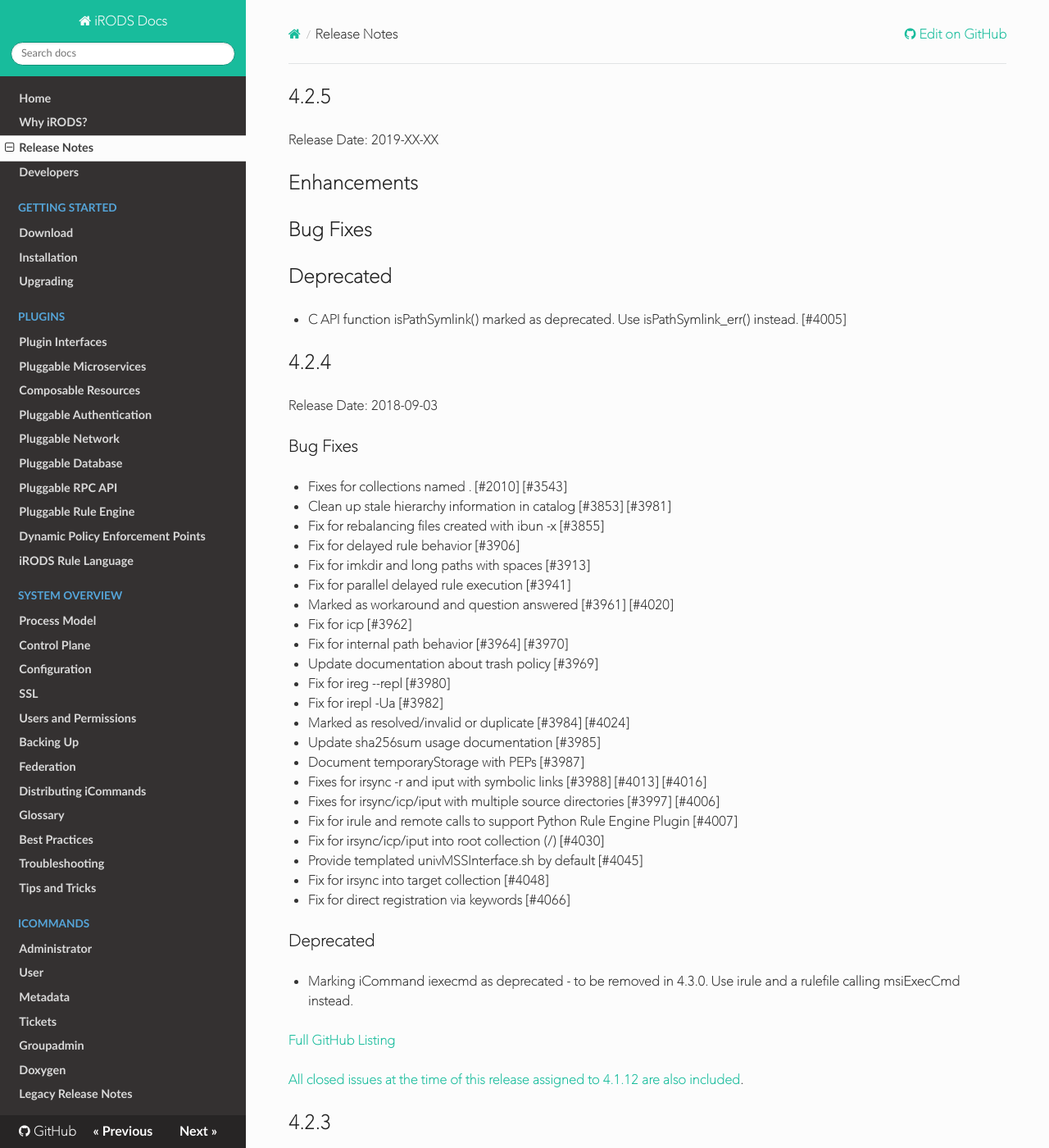
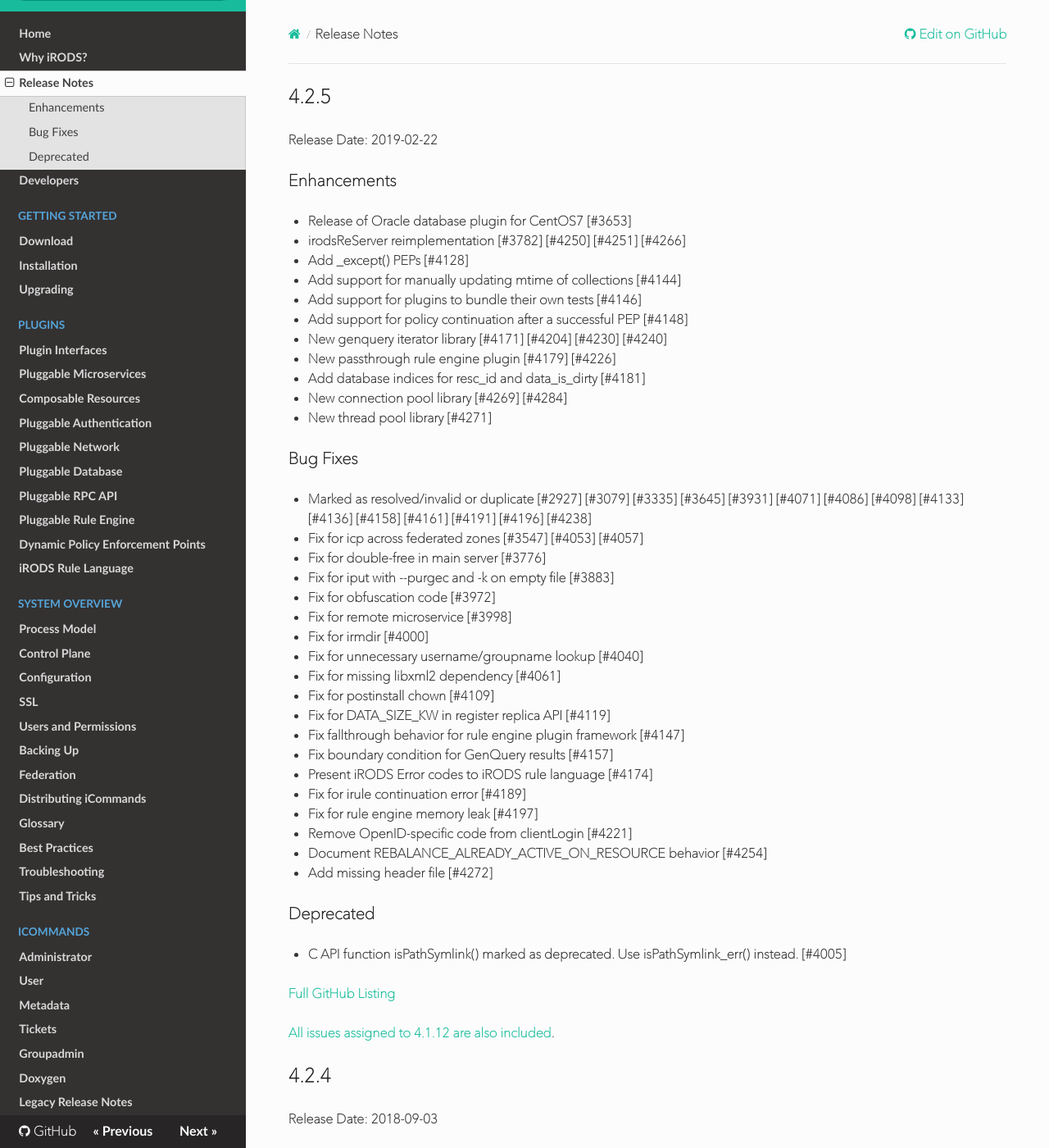
Before and after one commit to irods/irods_docs, an MkDocs documentation site: the page built from docs/release_notes.md, in a window 1280 px wide and 1400 px high. Shown: the whole window at 82% size. Built offline with MkDocs 1.6.1, drawn with Linux system fonts in a browser that asks for light colours; nearby versions of some CDN libraries; old or Windows-style settings are respelled for this version of MkDocs.

Commit message:
[irods/irods#4090] 4.2.5 release notes

```diff
--- a/docs/release_notes.md
+++ b/docs/release_notes.md
@@ -1,14 +1,78 @@
 ## 4.2.5
 
-Release Date: 2019-XX-XX
+Release Date: 2019-02-22
 
-## Enhancements
+### Enhancements
 
-## Bug Fixes
+ - Release of Oracle database plugin for CentOS7 [#3653]
 
-## Deprecated
+ - irodsReServer reimplementation [#3782] [#4250] [#4251] [#4266]
+
+ - Add _except() PEPs [#4128]
+
+ - Add support for manually updating mtime of collections [#4144]
+
+ - Add support for plugins to bundle their own tests [#4146]
+
+ - Add support for policy continuation after a successful PEP [#4148]
+
+ - New genquery iterator library [#4171] [#4204] [#4230] [#4240]
+
+ - New passthrough rule engine plugin [#4179] [#4226]
+
+ - Add database indices for resc_id and data_is_dirty [#4181]
+
+ - New connection pool library [#4269] [#4284]
+
+ - New thread pool library [#4271]
+
+### Bug Fixes
+
+ - Marked as resolved/invalid or duplicate [#2927] [#3079] [#3335] [#3645] [#3931] [#4071] [#4086] [#4098] [#4133] [#4136] [#4158] [#4161] [#4191] [#4196] [#4238]
+
+ - Fix for icp across federated zones [#3547] [#4053] [#4057]
+
+ - Fix for double-free in main server [#3776]
+
+ - Fix for iput with --purgec and -k on empty file [#3883]
+
+ - Fix for obfuscation code [#3972]
+
+ - Fix for remote microservice [#3998]
+
+ - Fix for irmdir [#4000]
+
+ - Fix for unnecessary username/groupname lookup [#4040]
+
+ - Fix for missing libxml2 dependency [#4061]
+
+ - Fix for postinstall chown [#4109]
+
+ - Fix for DATA_SIZE_KW in register replica API [#4119]
+
+ - Fix fallthrough behavior for rule engine plugin framework [#4147]
+
+ - Fix boundary condition for GenQuery results [#4157]
+
+ - Present iRODS Error codes to iRODS rule language [#4174]
+
+ - Fix for irule continuation error [#4189]
+
+ - Fix for rule engine memory leak [#4197]
+
+ - Remove OpenID-specific code from clientLogin [#4221]
+
+ - Document REBALANCE_ALREADY_ACTIVE_ON_RESOURCE behavior [#4254]
+
+ - Add missing header file [#4272]
+
+### Deprecated
 
  - C API function isPathSymlink() marked as deprecated.  Use isPathSymlink_err() instead. [#4005]
+
+ [Full GitHub Listing](https://github.com/irods/irods/issues?q=milestone%3A4.2.5)
+
+ [All issues assigned to 4.1.12 are also included](https://github.com/irods/irods/issues?q=milestone%3A4.1.12).
 
 ## 4.2.4
 
```
